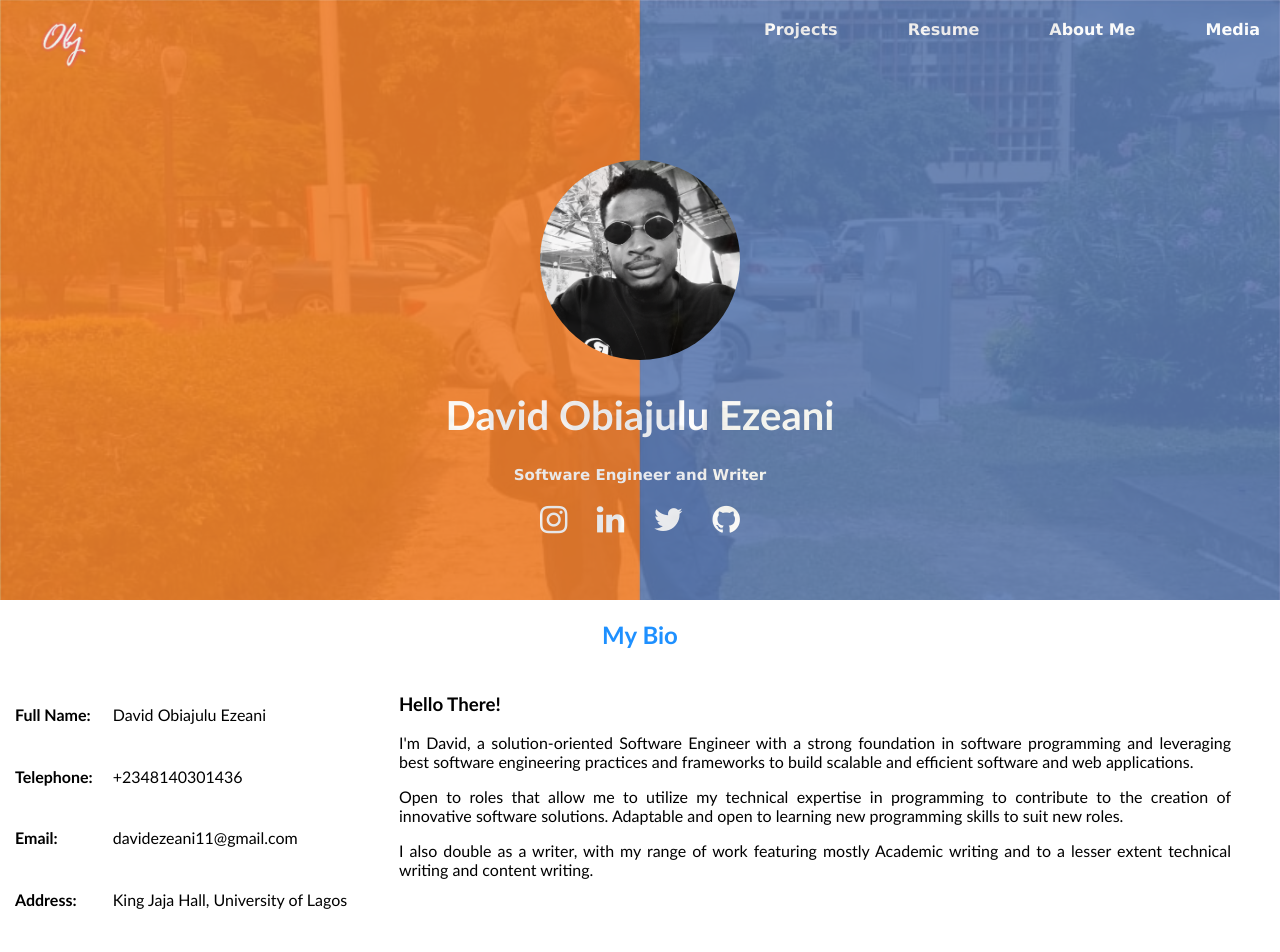
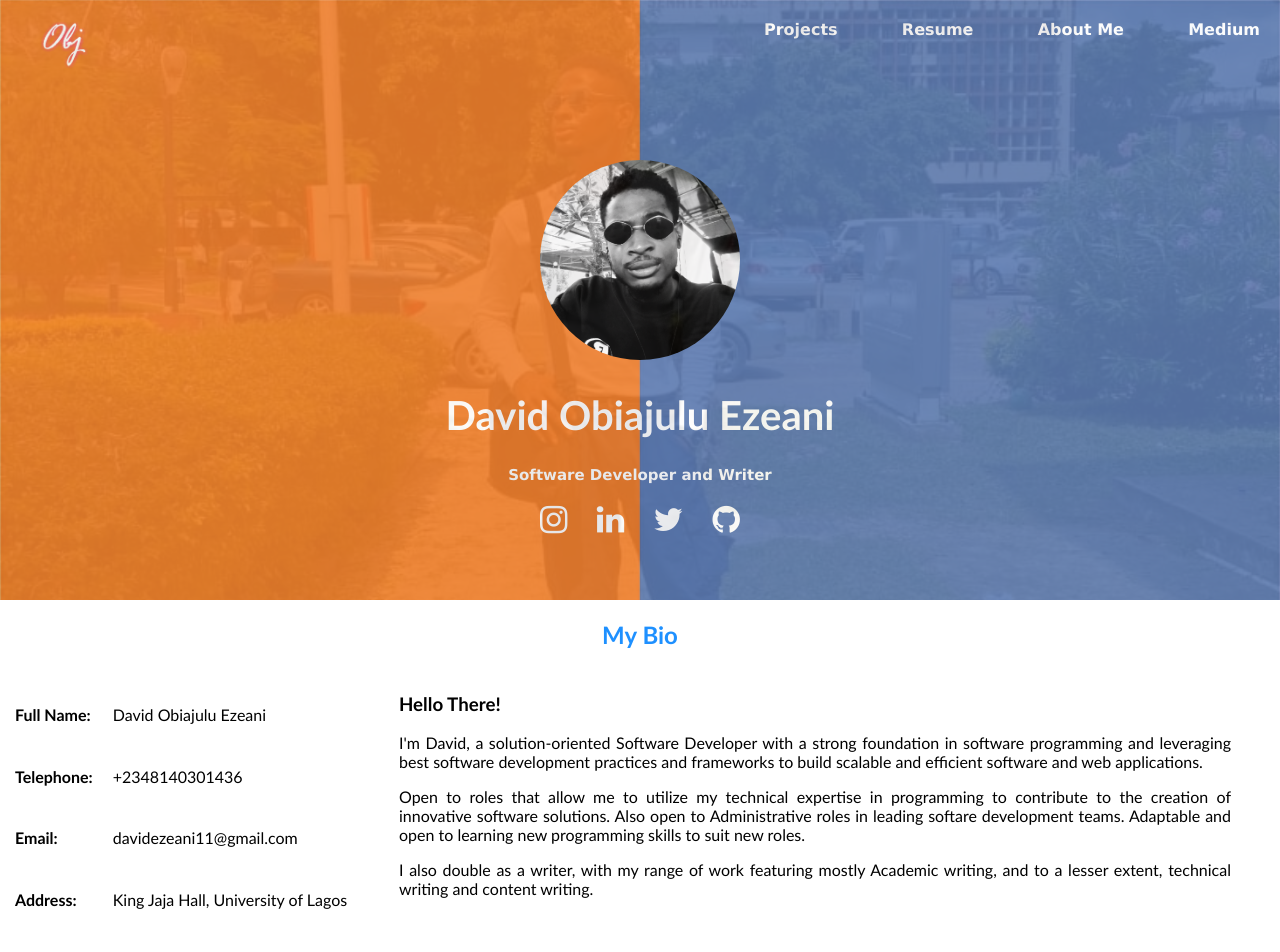
Before and after one commit to Obj-Official/myportfolio-v1, a plain HTML site: page index.html in a window 1280 px wide. Shown: the top 952 px of the page. Drawn offline with Linux system fonts and the light colour scheme.

Commit message:
New Edit

```diff
--- a/index.html
+++ b/index.html
@@ -23,20 +23,20 @@
                     <span class="nav-option"><a href="projects.html">Projects</a></span><br/>
                     <span class="nav-option"><a href="DAVID_OBIAJULU_EZEANI_CV.pdf">Resume</a></span><br/>
                     <span class="nav-option"><a href="#bio">About Me</a></span><br/>
-                    <span class="nav-option"><a href="https://www.instagram.com/_obj_official_/">Media</a></span>
+                    <span class="nav-option"><a href="https://medium.com/@davidezeani11">Medium</a></span>
                 </div>
             </div>
             <div class="nav-options">
                 <span class="nav-option"><a href="projects.html">Projects</a></span>
                 <span class="nav-option"><a href="DAVID_OBIAJULU_EZEANI_CV.pdf">Resume</a></span>
                 <span class="nav-option"><a href="#bio">About Me</a></span>
-                <span class="nav-option"><a href="https://www.instagram.com/_obj_official_/">Media</a></span>
+                <span class="nav-option"><a href="https://medium.com/@davidezeani11">Medium</a></span>
             </div>
         </div>
         <div align="center" class="name-intro">
             <img id="obj" src="ceoobj~2.png" alt="CEO Obj"></img>
             <h1 id="fullname">David Obiajulu Ezeani</h1>
-            <h3 id="intro">Software Engineer and Writer</h3>
+            <h3 id="intro">Software Developer and Writer</h3>
             <div></div>
         </div >
         <div align="center" >
@@ -73,18 +73,19 @@
         <div class="bio-container-inner right">
             <h3>Hello There!</h3>
             <p>
-                I'm David, a solution-oriented Software Engineer with a strong foundation in software
-                programming and leveraging best software engineering practices and frameworks to build
+                I'm David, a solution-oriented Software Developer with a strong foundation in software
+                programming and leveraging best software development practices and frameworks to build
                 scalable and efficient software and web applications.
             </p>
             <p>
                 Open to roles that allow me to utilize my
                 technical expertise in programming to contribute to the creation of innovative software solutions.
+                Also open to Administrative roles in leading softare development teams.
                 Adaptable and open to learning new programming skills to suit new roles.
             </p>
             <p>
                 I also double as a writer, with my range of work featuring mostly
-                Academic writing and to a lesser extent technical writing and content writing.
+                Academic writing, and to a lesser extent, technical writing and content writing.
             </p>
         </div>
     </div>
@@ -111,7 +112,10 @@
         <div class="skill-txt">React.js Frontend Development</div><div class="skill-pcnt">90%</div>
     </div>
     <div class="skill">
-        <div class="skill-txt">Python Software development</div><div class="skill-pcnt">90%</div>
+        <div class="skill-txt">Node JS/ Express JS</div><div class="skill-pcnt">90%</div>
+    </div>
+    <div class="skill">
+        <div class="skill-txt">Python Programming</div><div class="skill-pcnt">90%</div>
     </div>
     <div class="skill">
         <div class="skill-txt">Django Backend / Full-stack Development</div><div class="skill-pcnt">80%</div>
@@ -123,7 +127,10 @@
         <div class="skill-txt">PHP</div><div class="skill-pcnt">90%</div>
     </div>
     <div class="skill">
-        <div class="skill-txt">Node JS/ Express JS</div><div class="skill-pcnt">90%</div>
+        <div class="skill-txt">Java Programming</div><div class="skill-pcnt">80%</div>
+    </div>
+    <div class="skill">
+        <div class="skill-txt">Spring Boot Programming</div><div class="skill-pcnt">80%</div>
     </div>
     <div class="skill">
         <div class="skill-txt">PostgreSQL, MySql, MongoDB</div><div class="skill-pcnt">85%</div>
@@ -196,7 +203,7 @@
     <div align="center"><h2 class="subjects-head">Work Experience</h2></div>
     <div>
         <div class="work-exp-cont">
-            <div class="work-exp-company"><span>First Cardiology Consult (Contract)</span><span>February 2025 – April 2025</span></div>
+            <div class="work-exp-company"><span>First Cardiology Consultant (Contract)</span><span>February 2025 – April 2025</span></div>
             <div class="work-exp-desc" >
                 <span>Full Stack developer </span>
                 <span>
```
Also changed, not shown: 1 other file.
